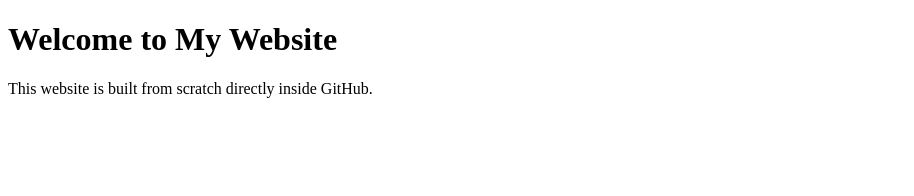
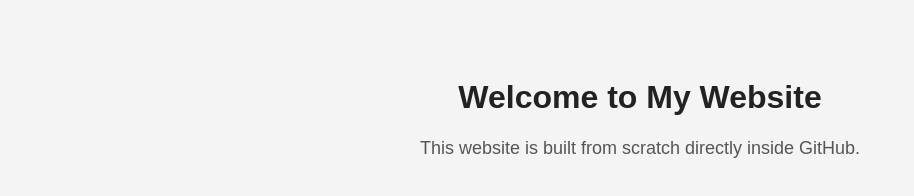
Before and after one commit to muchingarobert-prog/my-web-demo, a plain HTML site: page index.html in a window 1280 px wide. Shown: the whole page, without its empty margins (0-914 px from the left). Drawn offline with Linux system fonts and the light colour scheme.

Commit message:
Add CSS styles to index.html
Add basic styling to the index.html file.

```diff
--- a/index.html
+++ b/index.html
@@ -2,6 +2,27 @@
 <html>
 <head>
     <title>My First GitHub Website</title>
+    <style>
+        body {
+            font-family: Arial, sans-serif;
+            background: #f4f4f4;
+            text-align: center;
+            padding-top: 50px;
+        }
+
+        h1 {
+            color: #222;
+        }
+
+        p {
+            color: #555;
+            font-size: 18px;
+        }
+    </style>
+
+</head>
+
+    </style>
 </head>
 <body>
     <h1>Welcome to My Website</h1>
```
